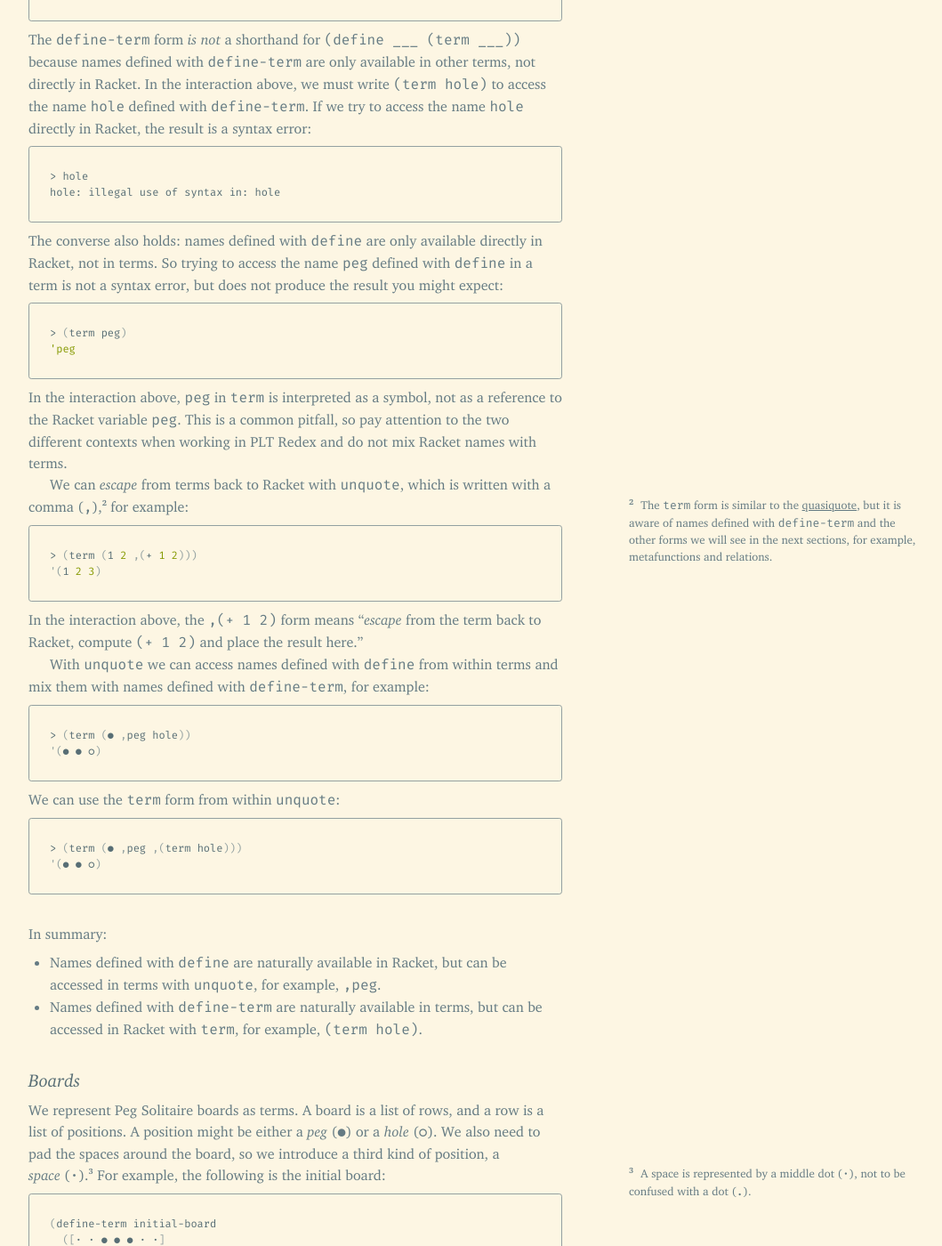
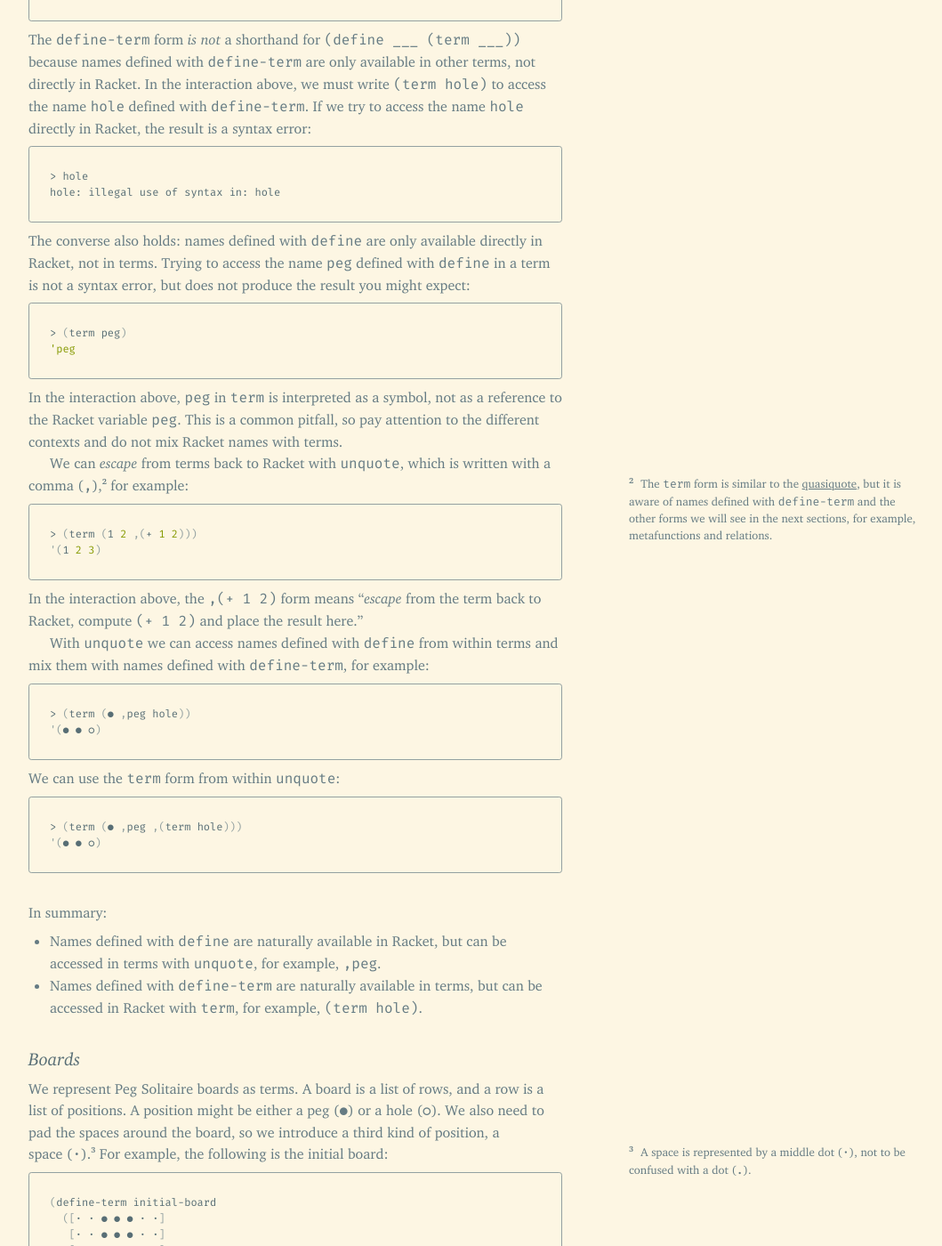
Before and after one commit to leafac/leafac.com, a Jekyll site: the page built from prose/playing-the-game-with-plt-redex/terms.md, in a window 1280 px wide and 1400 px high, scrolled down 1198 px. Shown: the whole window at 89% size, without its empty margins (108-1167 px from the left). Built offline with Jekyll 4.4.1, drawn with Linux system fonts in a browser that asks for light colours.

Commit message:
Light editing pass

````diff
--- a/prose/playing-the-game-with-plt-redex/terms.md
+++ b/prose/playing-the-game-with-plt-redex/terms.md
@@ -58,14 +58,14 @@ The `define-term` form *is not* a shorthand for `(define ___ (term ___))` bec
 hole: illegal use of syntax in: hole
 ```
 
-The converse also holds: names defined with `define` are only available directly in Racket, not in terms. So trying to access the name `peg` defined with `define` in a term is not a syntax error, but does not produce the result you might expect:
+The converse also holds: names defined with `define` are only available directly in Racket, not in terms. Trying to access the name `peg` defined with `define` in a term is not a syntax error, but does not produce the result you might expect:
 
 ```racket
 > (term peg)
 'peg
 ```
 
-In the interaction above, `peg` in `term` is interpreted as a symbol, not as a reference to the Racket variable `peg`. This is a common pitfall, so pay attention to the two different contexts when working in PLT Redex and do not mix Racket names with terms.
+In the interaction above, `peg` in `term` is interpreted as a symbol, not as a reference to the Racket variable `peg`. This is a common pitfall, so pay attention to the different contexts and do not mix Racket names with terms.
 
 We can *escape* from terms back to Racket with `unquote`, which is written with a comma (`,`),<label class="margin-note"><input type="checkbox"><span markdown="1">The `term` form is similar to the [quasiquote](https://docs.racket-lang.org/guide/qq.html), but it is aware of names defined with `define-term` and the other forms we will see in the next sections, for example, metafunctions and relations.</span></label> for example:
 
@@ -100,7 +100,7 @@ In summary:
 Boards
 ======
 
-We represent Peg Solitaire boards as terms. A board is a list of rows, and a row is a list of positions. A position might be either a *peg* (`●`) or a *hole* (`○`). We also need to pad the spaces around the board, so we introduce a third kind of position, a *space* (`·`).<label class="margin-note"><input type="checkbox"><span markdown="1">A space is represented by a middle dot (`·`), not to be confused with a dot (`.`).</span></label> For example, the following is the initial board:
+We represent Peg Solitaire boards as terms. A board is a list of rows, and a row is a list of positions. A position might be either a peg (`●`) or a hole (`○`). We also need to pad the spaces around the board, so we introduce a third kind of position, a space (`·`).<label class="margin-note"><input type="checkbox"><span markdown="1">A space is represented by a middle dot (`·`), not to be confused with a dot (`.`).</span></label> For example, the following is the initial board:
 
 ```racket
 (define-term initial-board
````
